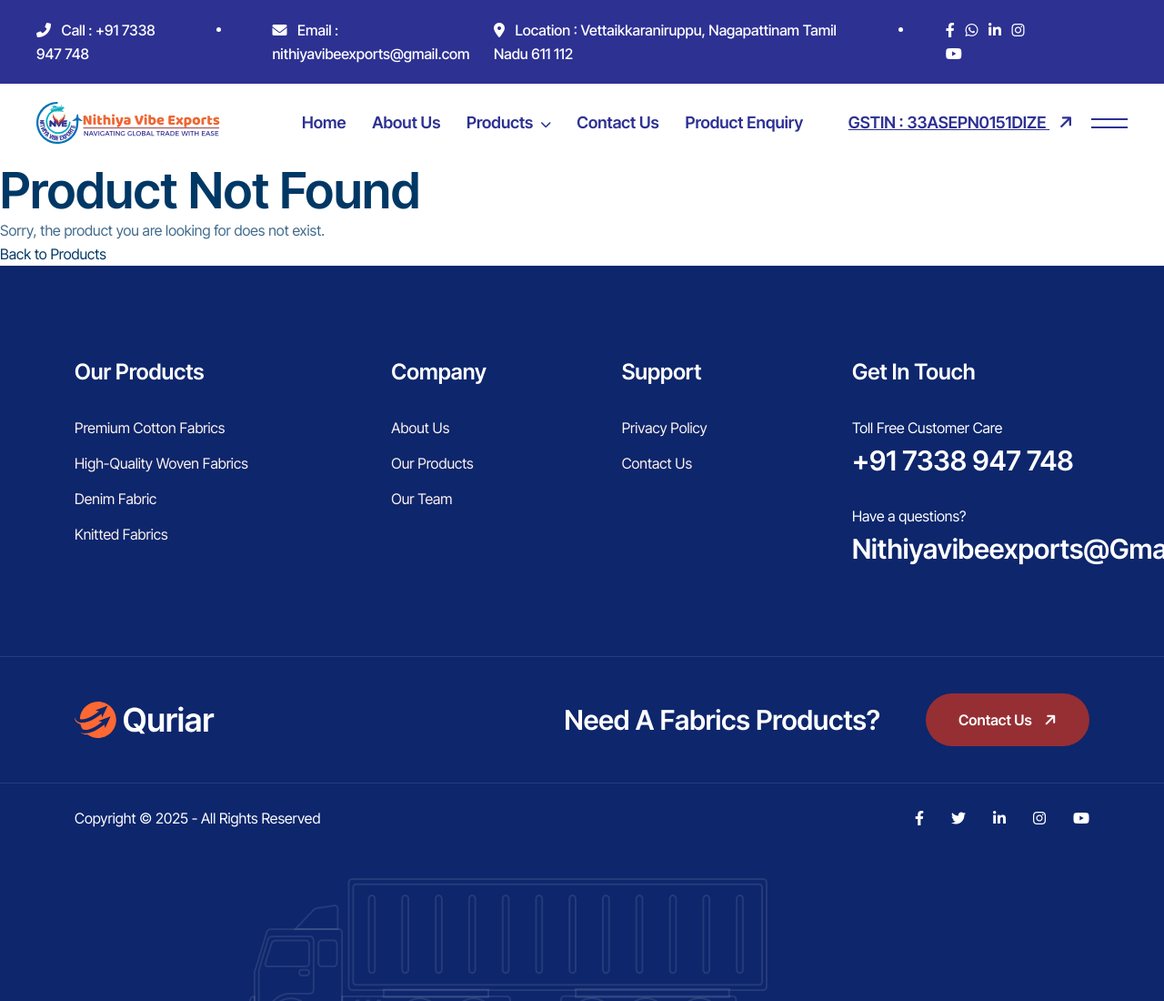
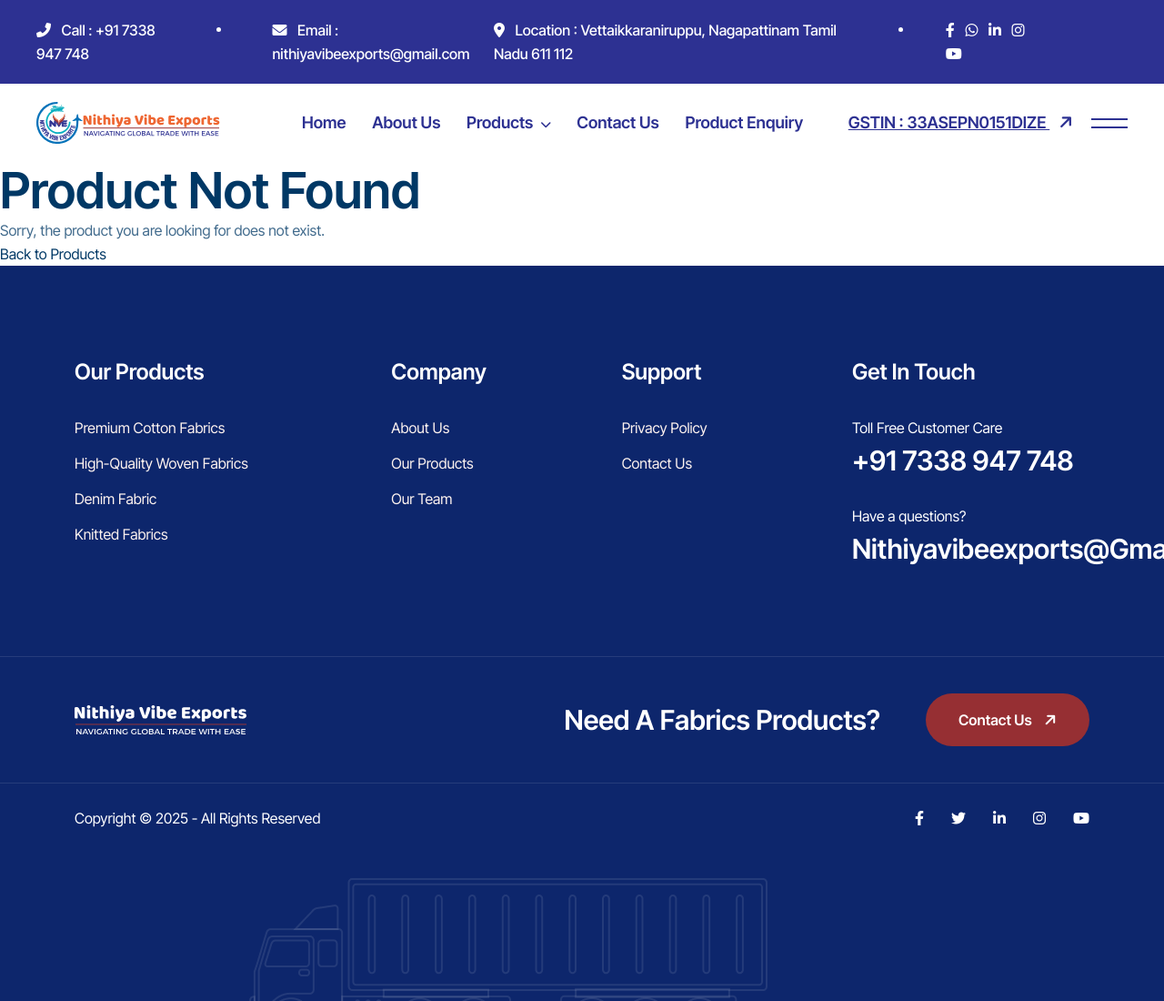
Before and after one commit to iamraghavan/nve-node, a website: page public/product-details.ejs in a window 1280 px wide. Shown: the top 1100 px of the page at 91% size. Drawn offline with nearby package versions, Linux system fonts and the light colour scheme; some packages are replaced by stand-ins of ours; files that its build step writes are made by us from their sources; a script that the page names is missing.

Commit message:
Update footer logo image paths in about, contact, and product details pages

```diff
--- a/public/product-details.ejs
+++ b/public/product-details.ejs
@@ -317,7 +317,7 @@
         <div class="footer-middle-wrapper">
            <div class="container">
               <div class="footer-middle-item">
-                 <div class="footer-logo wow fadeInUp" data-wow-delay=".3s" style="visibility:visible;animation-delay:.3s;animation-name:fadeInUp"><a href="/"><img alt="logo-img" src="/assets/img/logo/white-logo.svg"></a></div>
+                 <div class="footer-logo wow fadeInUp" data-wow-delay=".3s" style="visibility:visible;animation-delay:.3s;animation-name:fadeInUp"><a href="/"><img alt="logo-img" src="assets/img/nve/logo_white.svg"></a></div>
                  <div class="footer-contact">
                     <h3 class="wow fadeInUp" data-wow-delay=".5s" style="visibility:visible;animation-delay:.5s;animation-name:fadeInUp">Need a Fabrics Products?</h3>
                     <a href="/contact-us" class="theme-btn wow fadeInUp" data-wow-delay=".7s" style="visibility:visible;animation-delay:.7s;animation-name:fadeInUp">Contact Us
```
Also changed, not shown: public/about.html (+1 -1 lines), public/contact.html (+1 -1 lines).
